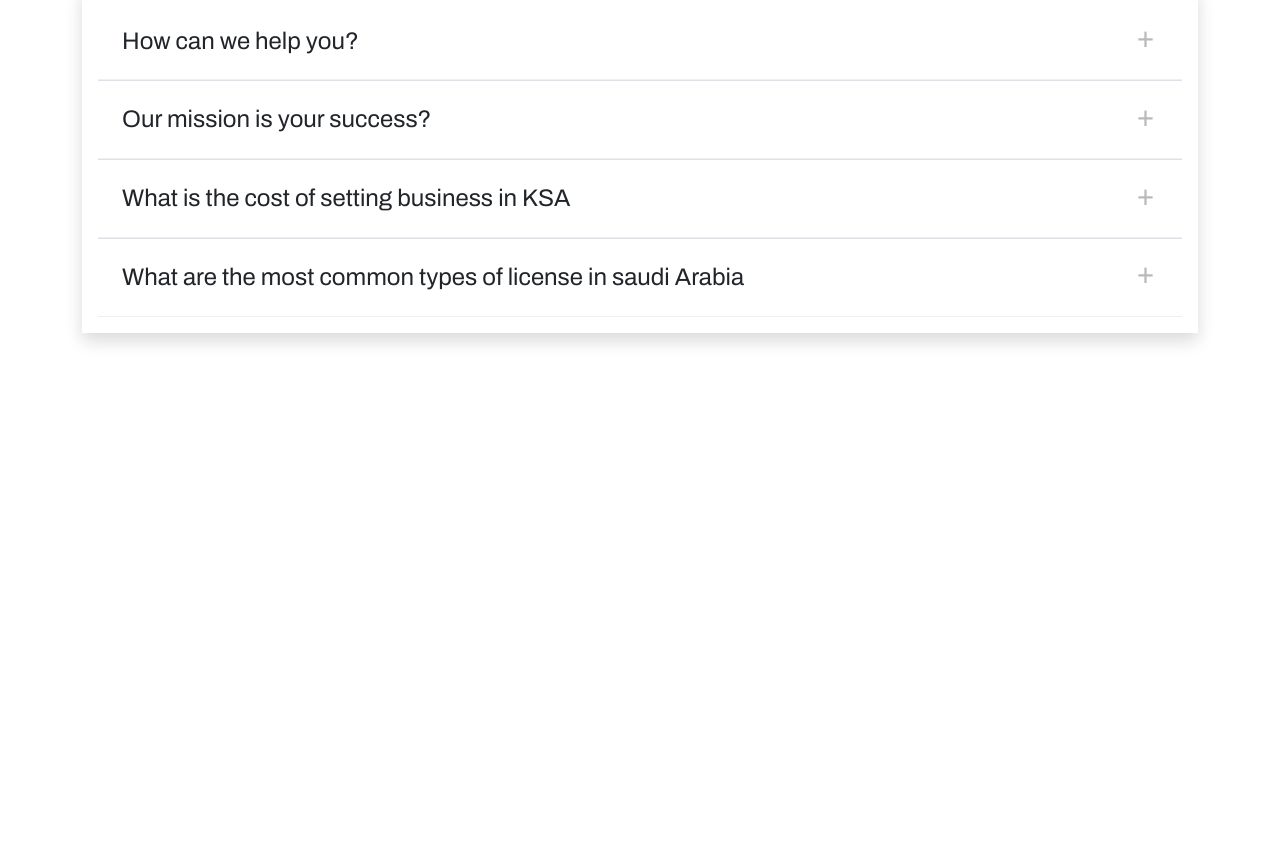
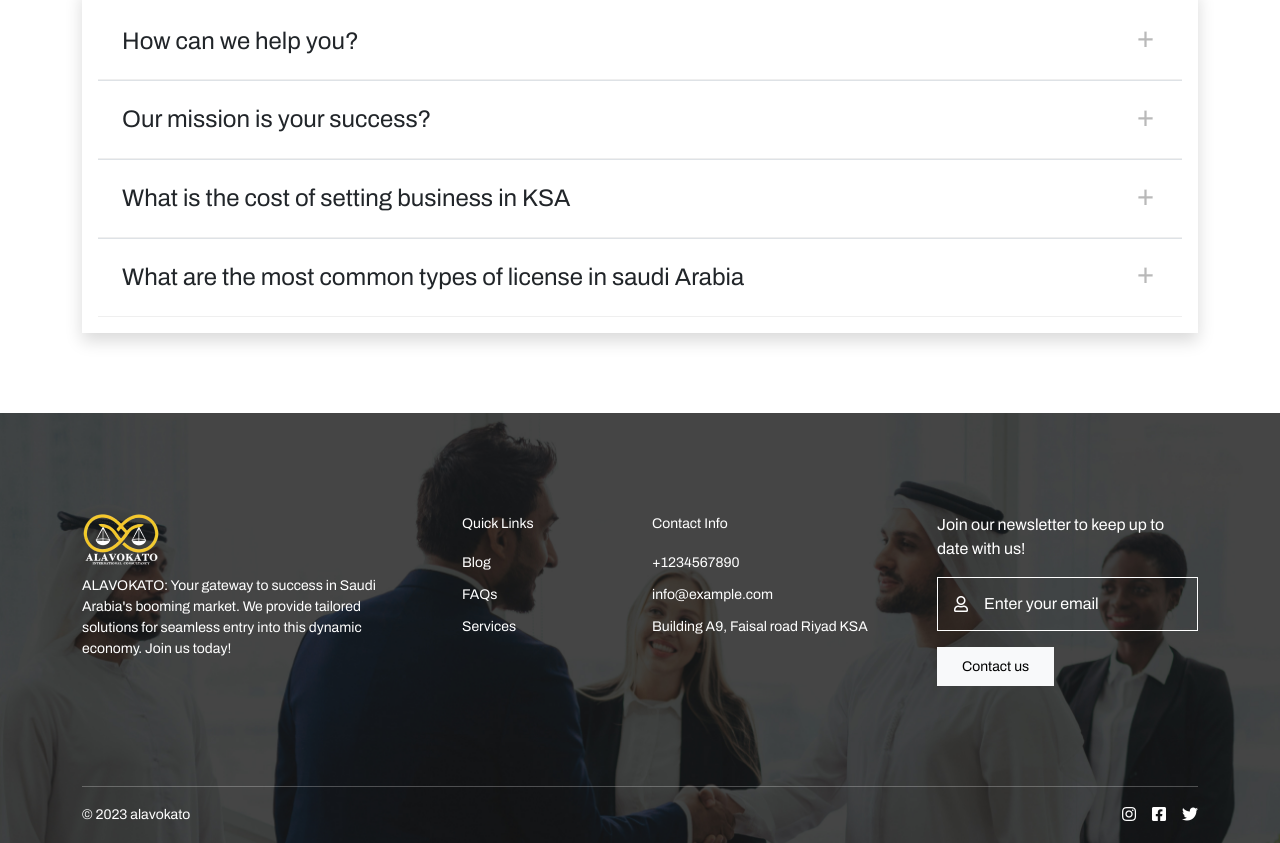
Before and after one commit to MarufAlAslam/alavokato-html-bootstrap-template, a plain HTML site: page index.html in a window 1280 px wide. Shown: the part 3379-4222 px from the top of the page. Before the commit the page ends 3792 px from the top, so only its background shows below. Drawn offline with nearby package versions, Linux system fonts and the light colour scheme.

Commit message:
footer added

```diff
--- a/css/style.css
+++ b/css/style.css
@@ -219,3 +219,34 @@ button {
   padding: 24px;
   border-bottom: 1px solid #efefef;
 }
+
+/* footer */
+.pt-100 {
+  padding-top: 100px;
+}
+footer {
+  background-image: url("../img/footer.jpeg");
+  background-repeat: no-repeat;
+  background-size: cover;
+  background-position: top;
+}
+
+.fs-14 {
+  font-size: 14px;
+}
+input {
+  outline: unset !important;
+  box-shadow: unset !important;
+}
+
+::placeholder {
+  color: #fff !important;
+  opacity: 1;
+}
+
+.p-1416 {
+  padding: 14px 16px;
+}
+.pb-100 {
+  padding-bottom: 100px;
+}
--- a/index.html
+++ b/index.html
@@ -525,6 +525,114 @@
     </section>
     <!-- faqs -->
 
+    <!-- footer -->
+    <footer class="pt-100">
+        <div class="container">
+            <div class="row g-4 pb-100">
+                <div class="col-md-4 pe-md-5">
+                    <img src="img/logo.png" class="img-fluid logo mb-2" alt="">
+                    <p class="fs-14 text-white">
+                        ALAVOKATO: Your gateway to success in Saudi Arabia's booming market. We provide tailored
+                        solutions for seamless entry
+                        into this dynamic economy. Join us today!
+                    </p>
+                </div>
+                <div class="col-md-2">
+                    <p class="fs-14 text-white">
+                        Quick Links
+                    </p>
+                    <ul class="list-unstyled m-0 p-0">
+                        <li class="mb-2">
+                            <a href="" class="text-white fs-14 text-decoration-none">
+                                Blog
+                            </a>
+                        </li>
+                        <li class="mb-2">
+                            <a href="" class="text-white fs-14 text-decoration-none">
+                                FAQs
+                            </a>
+                        </li>
+                        <li class="mb-2">
+                            <a href="" class="text-white fs-14 text-decoration-none">
+                                Services
+                            </a>
+                        </li>
+                    </ul>
+                </div>
+                <div class="col-md-3">
+                    <p class="fs-14 text-white">
+                        Contact Info
+                    </p>
+                    <ul class="list-unstyled m-0 p-0">
+                        <li class="mb-2">
+                            <a href="tel:+1234567890" class="text-white fs-14 text-decoration-none">
+                                +1234567890
+                            </a>
+                        </li>
+                        <li class="mb-2">
+                            <a href="mailto:info@example.com" class="text-white fs-14 text-decoration-none">
+                                info@example.com
+                            </a>
+                        </li>
+                        <li class="mb-2">
+                            <a href="" class="text-white fs-14 text-decoration-none">
+                                Building A9, Faisal road Riyad
+                                KSA
+                            </a>
+                        </li>
+                    </ul>
+                </div>
+
+                <div class="col-md-3">
+                    <p class="text-white">Join our newsletter to keep up to date with us!</p>
+
+                    <form action="">
+                        <div class="border border-white p-1416 d-flex justify-content-between align-items-center">
+                            <i class="far fa-user text-white"></i>
+                            <input type="text" class="form-control border-0 bg-transparent ms-3 w-full p-0 text-white"
+                                placeholder="Enter your email" name="" id="">
+                        </div>
+                        <a href="" class="btn btn-light fs-14 px-4 py-2 mt-3">
+                            Contact us
+                        </a>
+                    </form>
+                </div>
+            </div>
+
+            <hr class="text-white m-0">
+
+            <div class="py-3">
+                <div class="row">
+                    <div class="col-md-6 m-auto">
+                        <p class="fs-14 mb-0 text-white">
+                            © 2023 alavokato
+                        </p>
+                    </div>
+                    <div class="col-md-6 m-auto">
+                        <ul class="list-unstyled d-flex justify-content-end align-items-center gap-3 m-0 p-0">
+                            <li class="">
+                                <a href="" class="text-white text-decoration-none">
+                                    <i class="fab fa-instagram"></i>
+                                </a>
+                            </li>
+                            <li class="">
+                                <a href="" class="text-white text-decoration-none">
+                                    <i class="fab fa-facebook-square"></i>
+                                </a>
+                            </li>
+                            <li class="">
+                                <a href="" class="text-white text-decoration-none">
+                                    <i class="fab fa-twitter"></i>
+                                </a>
+                            </li>
+                        </ul>
+                    </div>
+                </div>
+            </div>
+        </div>
+    </footer>
+    <!-- footer -->
+
 
 
     <!-- jquery cdn -->
```
Also changed, not shown: img/footer.jpeg (added).
